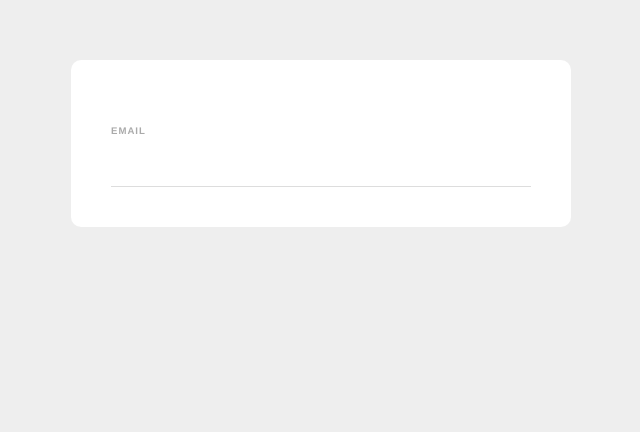
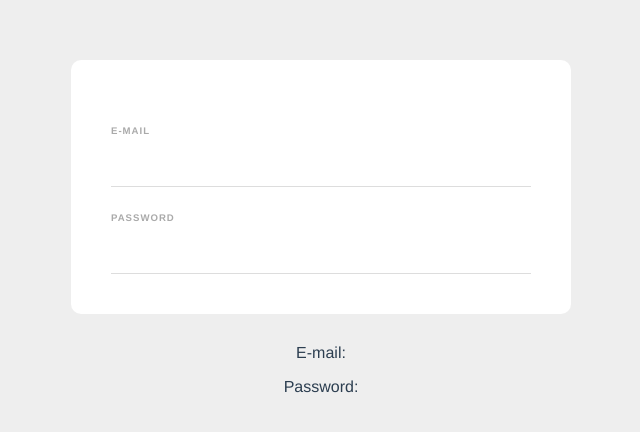
Before and after one commit to PrenitaVulpo/SignupForm-test, a Vue app: page / in a window 1280 px wide. Shown: the top 432 px of the page, without its empty margins (319-959 px from the left). Built offline with nearby package versions, Linux system fonts and the light colour scheme.

Commit message:
added password field

```diff
--- a/src/components/Signupform.vue
+++ b/src/components/Signupform.vue
@@ -1,13 +1,24 @@
 <template>
   <form>
-		<label for="email">Email</label>
-		<input type="email" name="email" required />
+		<label for="email">E-mail</label>
+		<input type="email" name="email" required v-model="email"/>
+
+		<label for="password">Password</label>
+		<input type="password" name="password" required v-model="password"/>
 	</form>
+
+	<p>E-mail: {{ email }}</p>
+	<p>Password: {{ password }}</p>
 </template>
 
 <script>
 export default {
-
+	data() {
+		return {
+			email: '',
+			password: ''
+		}
+	}
 }
 </script>
 
```
